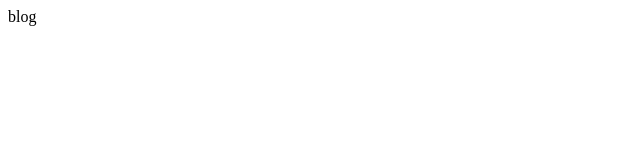
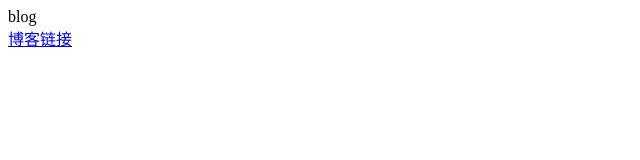
Before and after one commit to MytLoy/MytLoy.github.io, a plain HTML site: page index.html in a window 1280 px wide. Shown: the whole page, without its empty margins (0-640 px from the left). Drawn offline with Linux system fonts and the light colour scheme.

Commit message:
博客链接

```diff
--- a/index.html
+++ b/index.html
@@ -8,6 +8,6 @@
 </head>
 <body>
   <div>blog</div>
-  <a href="https://blog.csdn.net/LYP_csdn_jy"></a>
+  <a href="https://blog.csdn.net/LYP_csdn_jy">博客链接</a>
 </body>
 </html>
```
